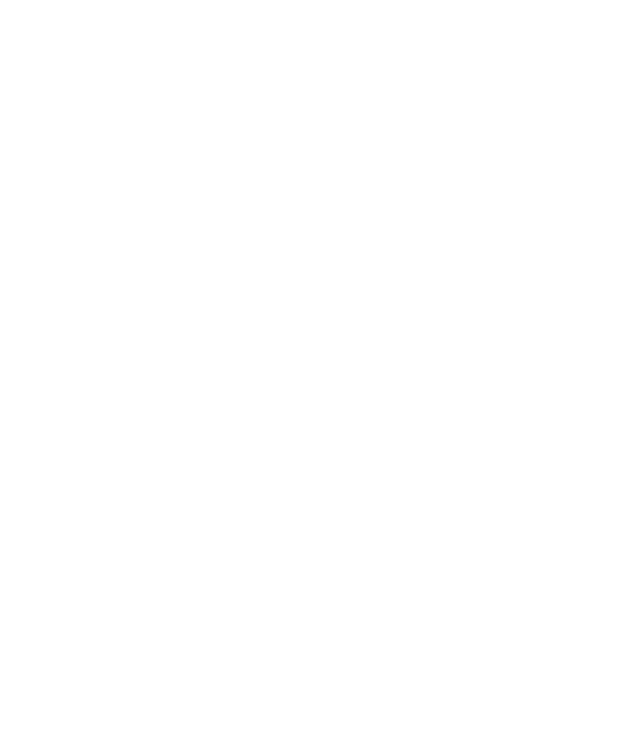
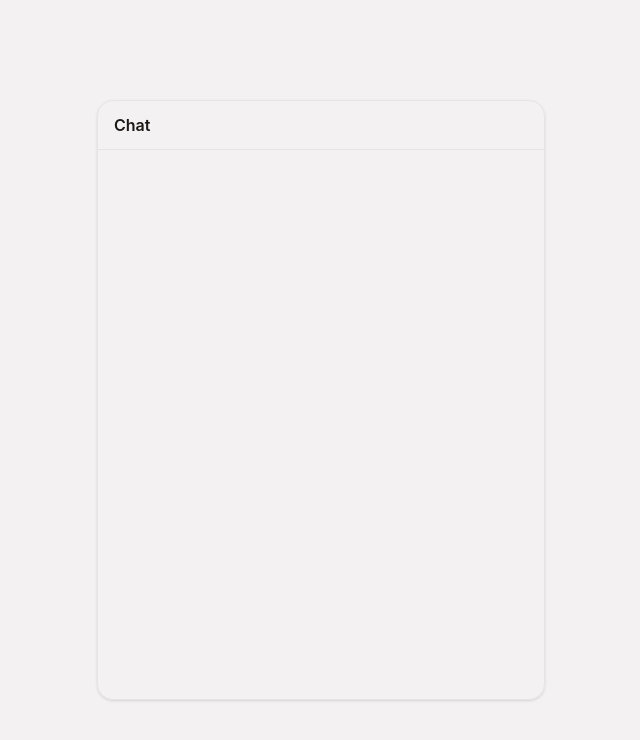
Before and after one commit to pudgynator/react-express-ws-chat, a React (Vite) app in the folder client/: page / in a window 1280 px wide. Shown: the top 740 px of the page, without its empty margins (319-959 px from the left). Built offline with nearby package versions, Linux system fonts and the light colour scheme.

Commit message:
Connect components to WebSocket hook

```diff
--- a/client/src/App.tsx
+++ b/client/src/App.tsx
@@ -1,7 +1,20 @@
+import { useState } from "react"
+import { ChatWindow } from "./components/ChatWindow"
+import { useChatSocket } from "./useChatSocket";
 
 function App() {
+    const [username, setUsername] = useState<string | null>(null);
+    const { messages, status, sendMessage } = useChatSocket(username);
+
     return (
-      <></>
+      <div className="flex h-screen items-center justify-center bg-taupe-100">
+        <ChatWindow
+            username={username}
+            messages={messages}
+            status={status}
+            onSend={sendMessage}
+        />
+      </div>
     )
 }
 
--- a/client/src/types.ts
+++ b/client/src/types.ts
@@ -0,0 +1,15 @@
+
+export type ChatMessage = {
+    type: 'message';
+    user: string;
+    text: string;
+    timestamp: number;
+};
+
+export type SystemMessage = {
+    type: 'system';
+    text: string;
+    timestamp: number;
+};
+
+export type WSMessage = ChatMessage | SystemMessage;
--- a/client/src/useChatSocket.ts
+++ b/client/src/useChatSocket.ts
@@ -0,0 +1,49 @@
+import type { WSMessage } from "./types";
+import { useEffect, useRef, useState } from "react";
+
+export type ConnectionStatus = "connecting" | "open" | "closed";
+
+export function useChatSocket(username: string | null) {
+    const [messages, setMessages] = useState<WSMessage[]>([]);
+    const [status, setStatus] = useState<ConnectionStatus>("connecting");
+    const socketRef = useRef<WebSocket | null>(null);
+
+    useEffect(() => {
+        if (!username) return;
+
+        const protocol = window.location.protocol === "https:" ? "wss:" : "ws:";
+        const url = `${protocol}//${window.location.host}/ws?username=${encodeURIComponent(
+          username
+        )}`;
+
+        const socket = new WebSocket(url);
+        socketRef.current = socket;
+
+        socket.onopen = () => setStatus("open");
+        socket.onclose = () => setStatus("closed");
+        socket.onerror = () => setStatus("closed");
+
+        socket.onmessage = (event: MessageEvent<string>) => {
+            try {
+                const data: WSMessage = JSON.parse(event.data);
+                setMessages((prevMessages) => [...prevMessages, data]);
+            } catch {
+                console.error("Failed to parse message:", event.data);
+            }
+        };
+
+        return () => {
+            socket.close();
+            socketRef.current = null;
+        };
+    }, [username]);
+
+    function sendMessage(text: string) {
+        const trimmed = text.trim();
+        if (!trimmed || socketRef.current?.readyState !== WebSocket.OPEN) return;
+
+        socketRef.current.send(JSON.stringify({ text: trimmed }));
+    }
+
+    return { messages, status, sendMessage };
+}
```
